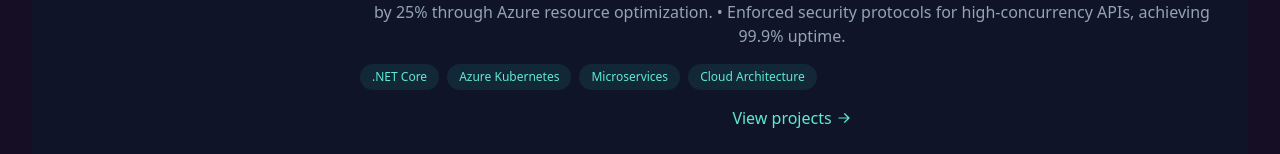
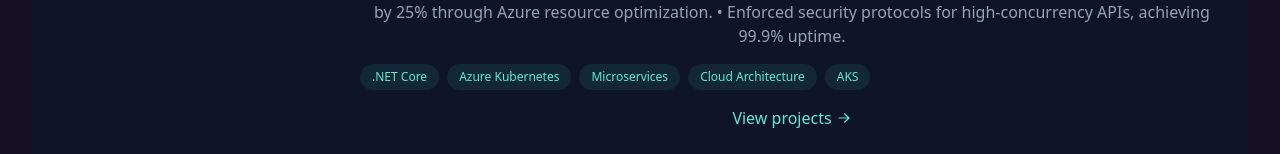
Before and after one commit to jarosemena/Portfolio, a React (Vite) app in the folder portfolioja/: page / in a window 1280 px wide. Both pictures are taken after a click on the button "Show more experiences". Shown: the part 1076-1230 px from the top of the page. Built offline with nearby package versions, Linux system fonts and the light colour scheme.

Commit message:
experience data update

```diff
--- a/portfolioja/src/components/experiences/experience.css
+++ b/portfolioja/src/components/experiences/experience.css
@@ -153,3 +153,35 @@
   .link:hover .linkIcon {
     transform: translateX(0.25rem);
   }
+
+  .closeSection {
+    text-align: center;
+    margin-top: 3rem;
+    padding-top: 2rem;
+    border-top: 1px solid rgba(94, 234, 212, 0.1);
+  }
+
+  .closeSectionText {
+    color: rgb(148, 163, 184);
+    font-size: 1rem;
+    line-height: 1.6;
+    margin-bottom: 1.5rem;
+  }
+
+  .showLessButton {
+    display: inline-flex;
+    align-items: center;
+    padding: 0.75rem 1.5rem;
+    background-color: transparent;
+    border: 1px solid rgb(248, 113, 113);
+    color: rgb(248, 113, 113);
+    border-radius: 0.5rem;
+    cursor: pointer;
+    font-size: 1rem;
+    transition: all 0.2s ease;
+  }
+
+  .showLessButton:hover {
+    background-color: rgba(248, 113, 113, 0.1);
+    transform: translateY(-2px);
+  }
--- a/portfolioja/src/components/experiences/experience.json
+++ b/portfolioja/src/components/experiences/experience.json
@@ -10,7 +10,8 @@
         { "name": ".NET Core" },
         { "name": "Azure Kubernetes" },
         { "name": "Microservices" },
-        { "name": "Cloud Architecture" }
+        { "name": "Cloud Architecture" },
+        { "name": "AKS" }
       ],
       "link": "https://www.copaair.com"
     },
@@ -19,13 +20,15 @@
       "period": "Jul 2019 – Oct 2022",
       "position": "Sr. Software Developer",
       "company": "Seguros SURA, Panama",
-      "description": "• Architected a health insurance microservices platform using Oracle OSB and .NET Core, boosting processing efficiency by 40%.\n• Automated ETL workflows with Python, cutting data load times by 30%.\n• Mentored 15+ developers in Agile practices, ensuring on-time delivery of 10+ mission-critical projects.",
+      "description": "• Architected a health insurance microservices platform using Oracle OSB and .NET Core, boosting processing efficiency by 40%.\n• Automated ETL workflows with Python, cutting data load times by 30%.\n• Mentored 15+ developers in Agile practices, ensuring on-time delivery of 10+ mission-critical projects.\n• Designed integrations for the health ecosystem consisting of 7 applications connected by services implemented in OSB Service Bus.\n• Implemented 2 web applications based on APEX with ORACLE database, including customizations.",
       "technologies": [
         { "name": ".NET Core" },
         { "name": "Oracle OSB" },
         { "name": "Python" },
         { "name": "ETL" },
-        { "name": "Agile Coaching" }
+        { "name": "Agile Coaching" },
+        { "name": "Oracle APEX" },
+        { "name": "Oracle DB" }
       ],
       "link": "https://www.segurossura.com"
     },
@@ -34,12 +37,87 @@
       "period": "Feb 2018 – Jun 2019",
       "position": "Software Developer",
       "company": "Fidanque Comunicaciones Industriales",
-      "description": "• Built cloud-first systems using Azure and WebSockets for real-time industrial data visualization.\n• Developed a Xamarin-based mobile app with push notifications, replacing legacy systems and improving response times by 50%.",
+      "description": "• Built cloud-first systems using Azure and WebSockets for real-time industrial data visualization.\n• Developed a Xamarin-based mobile app with push notifications, replacing legacy systems and improving response times by 50%.\n• Developed responsive web pages using CSS, XML, HTML, JavaScript, C# .NET API and SQL Server.\n• Managed SQL Server and IIS server administration.",
       "technologies": [
         { "name": "Azure" },
         { "name": "WebSockets" },
         { "name": "Xamarin" },
-        { "name": "Mobile Development" }
+        { "name": "Mobile Development" },
+        { "name": "Real-time Systems" },
+        { "name": "C#" },
+        { "name": "SQL Server" },
+        { "name": "ASP.NET" }
+      ]
+    },
+    {
+      "id": "4",
+      "period": "Sep 2015 – Jan 2018",
+      "position": "Project Manager",
+      "company": "Project Management Consultant",
+      "description": "• Prioritized requirements and created roadmaps and schedules aligned with project scope.\n• Performed planning using Gantt diagrams, MS Project, and WorkFront.\n• Facilitated meetings with key leaders and collaborated with project teams to ensure timely decision-making and effective communication among stakeholders at all levels.\n• Maintained detailed project records, including task progress, resource costs, and allocated budgets to analyze performance and handle management communication for critical decisions.",
+      "technologies": [
+        { "name": "MS Project" },
+        { "name": "WorkFront" },
+        { "name": "Gantt Charts" },
+        { "name": "Project Management" },
+        { "name": "SCRUM" }
+      ]
+    },
+    {
+      "id": "5",
+      "period": "Jul 2013 – Sep 2015",
+      "position": "Software Developer",
+      "company": "Seguros SURA, Panama",
+      "description": "• Developed reports in SQL Server Reporting Services and performed basic server administration.\n• Coordinated migration projects under SCRUM methodology, managing Control and Administration for the migration of Civil Liability, Auto, and Fire insurance policies.\n• Participated as a developer during the migration of the accounting system to SAP, with all project developments done using SCRUM.\n• Developed applications in Natural Software AG for business support and maintained the company's Core system.\n• Developed integrations for sending information to SAP.",
+      "technologies": [
+        { "name": "SQL Server" },
+        { "name": "SSRS" },
+        { "name": "SAP" },
+        { "name": "Natural AG" },
+        { "name": "SCRUM" }
+      ],
+      "link": "https://www.segurossura.com"
+    },
+    {
+      "id": "6",
+      "period": "Sep 2012 – Jul 2013",
+      "position": "Software Developer",
+      "company": "UETA Inc.",
+      "description": "• Analyzed and developed applications in Visual Studio 2010 with SQL Server Database, ASP.NET and C#.\n• Managed SQL Server administration, ICG Front Retail Administration, and reports.\n• Supported and configured SAP Business ONE.",
+      "technologies": [
+        { "name": "Visual Studio" },
+        { "name": "SQL Server" },
+        { "name": "ASP.NET" },
+        { "name": "C#" },
+        { "name": "SAP Business ONE" }
+      ]
+    },
+    {
+      "id": "7",
+      "period": "Aug 2011 – Aug 2012",
+      "position": "Systems Engineer",
+      "company": "Indra",
+      "description": "• Provided Oracle database support for Local Data Warehouse using information loading processes based on Linux BATCH Scripts.\n• Analyzed, designed, and developed business reports with Oracle BusinessObjects and Oracle Database.",
+      "technologies": [
+        { "name": "Oracle Database" },
+        { "name": "Oracle BusinessObjects" },
+        { "name": "Linux" },
+        { "name": "BATCH Scripts" },
+        { "name": "Data Warehouse" }
+      ]
+    },
+    {
+      "id": "8",
+      "period": "Sep 2010 – Aug 2011",
+      "position": "Software Developer",
+      "company": "AssasoftGlobal",
+      "description": "• Participated in the ERP migration project for travel agencies, migrating from VB6 to C# .NET with SQL Server 2005 database.",
+      "technologies": [
+        { "name": "C#" },
+        { "name": ".NET" },
+        { "name": "SQL Server 2005" },
+        { "name": "VB6" },
+        { "name": "ERP Migration" }
       ]
     }
   ]
--- a/portfolioja/src/components/experiences/experience.tsx
+++ b/portfolioja/src/components/experiences/experience.tsx
@@ -37,13 +37,30 @@ const ExperienceTimeline: React.FC<ExperienceTimelineProps> = ({ experiences })
           ))}
         </div>
 
-        {hasMoreExperiences && !showAll && (
+        {hasMoreExperiences && (
+          <>
+            {!showAll ? (
               <button
                 className="showMoreButton"
                 onClick={() => setShowAll(true)}
               >
                 Show More Experiences
               </button>
+            ) : (
+              <div className="closeSection">
+                <p className="closeSectionText">
+                  You've reached the end of my professional journey so far.
+                  Thank you for your interest!
+                </p>
+                <button
+                  className="showLessButton"
+                  onClick={() => setShowAll(false)}
+                >
+                  Show Less
+                </button>
+              </div>
+            )}
+          </>
         )}
       </div>
     </div>
```
Lines whose indentation alone changed are shown as unchanged.
